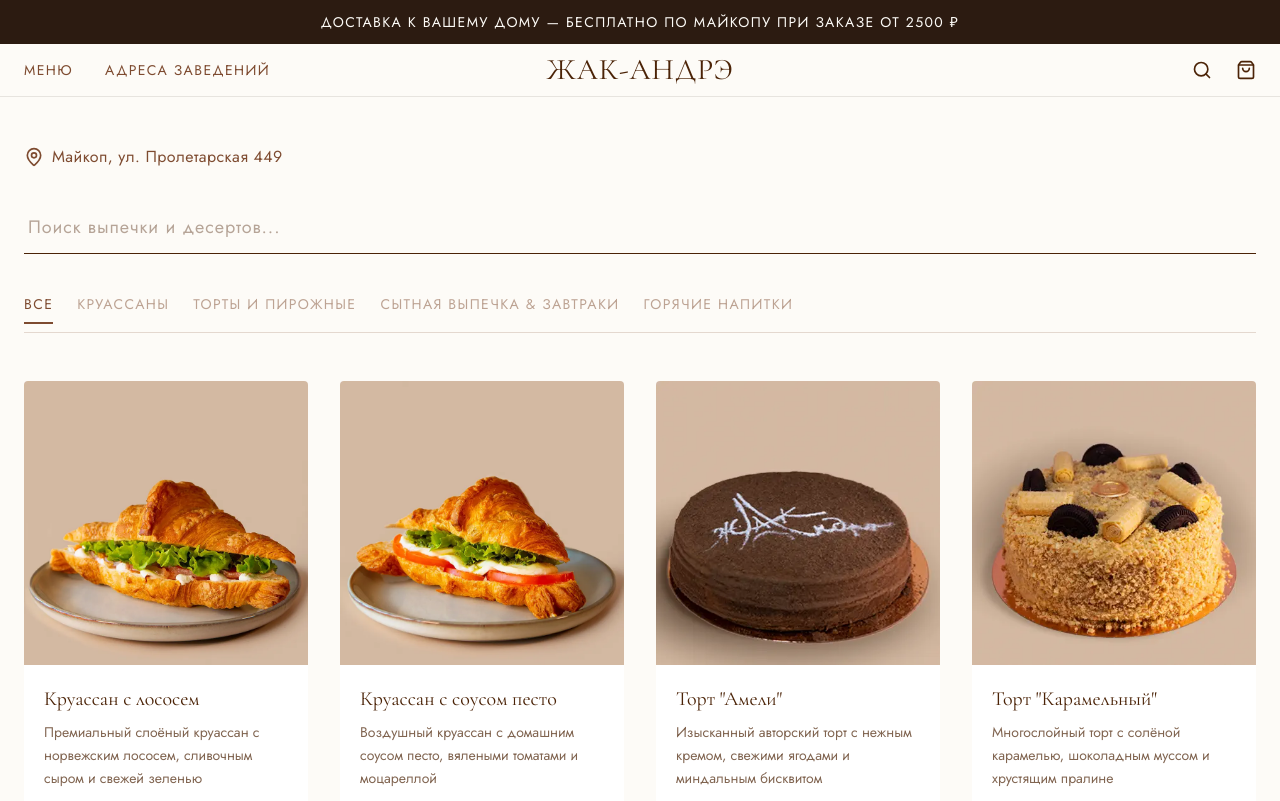
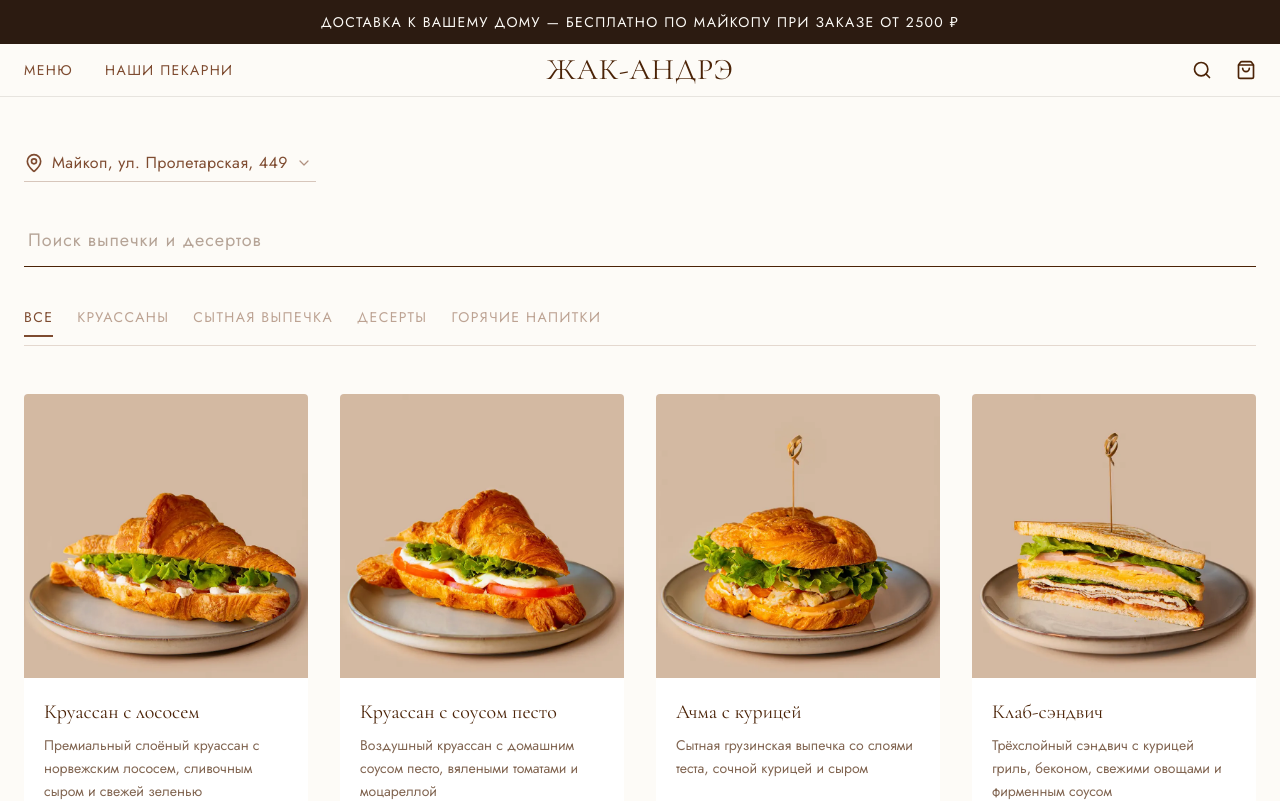
Before and after one commit to danil-shc/Jacques_Andre_Land, a Vue app: page /menu in a window 1280 px wide. Shown: the top 801 px of the page. Built offline with nearby package versions, Linux system fonts and the light colour scheme.

Commit message:
Fixing display buttons in LocationsView.vue file, text logic, add custom select menu for choose the address bakery

```diff
--- /dev/null
+++ b/src/components/AddressDropdown.vue
@@ -0,0 +1,113 @@
+<script setup>
+import { ref, onMounted, onUnmounted } from 'vue'
+import { MapPin } from 'lucide-vue-next'
+
+const props = defineProps({
+  addresses: {
+    type: Array,
+    required: true,
+  },
+})
+
+const selectedAddress = defineModel({ type: String, required: true })
+
+const isOpen = ref(false)
+const dropdownRef = ref(null)
+
+const toggleDropdown = () => {
+  isOpen.value = !isOpen.value
+}
+
+const selectAddress = (address) => {
+  selectedAddress.value = address
+  isOpen.value = false
+}
+
+const handleClickOutside = (event) => {
+  if (dropdownRef.value && !dropdownRef.value.contains(event.target)) {
+    isOpen.value = false
+  }
+}
+
+onMounted(() => {
+  document.addEventListener('click', handleClickOutside)
+})
+
+onUnmounted(() => {
+  document.removeEventListener('click', handleClickOutside)
+})
+</script>
+
+<template>
+  <div ref="dropdownRef" class="relative min-w-0">
+    <button
+      type="button"
+      @click.stop="toggleDropdown"
+      :aria-expanded="isOpen"
+      aria-haspopup="listbox"
+      aria-label="Выберите адрес пекарни"
+      class="group flex w-full min-w-0 items-center gap-2 border-b border-caramel/30 py-1.5 pr-1 text-left transition-all duration-300 ease-in-out focus:border-caramel focus:outline-none"
+    >
+      <MapPin :size="20" class="shrink-0 text-caramel" aria-hidden="true" />
+
+      <span class="min-w-0 flex-1 truncate font-sans text-sm tracking-wide text-caramel md:text-base">
+        {{ selectedAddress }}
+      </span>
+
+      <svg
+        xmlns="http://www.w3.org/2000/svg"
+        viewBox="0 0 20 20"
+        fill="none"
+        aria-hidden="true"
+        :class="[
+          'h-4 w-4 shrink-0 text-caramel/60 transition-transform duration-300 ease-in-out',
+          isOpen ? 'rotate-180' : 'rotate-0',
+        ]"
+      >
+        <path
+          d="M5 7.5L10 12.5L15 7.5"
+          stroke="currentColor"
+          stroke-width="1.5"
+          stroke-linecap="round"
+          stroke-linejoin="round"
+        />
+      </svg>
+    </button>
+
+    <Transition
+      enter-from-class="opacity-0 translate-y-[-8px] scale-[0.98]"
+      enter-to-class="opacity-100 translate-y-0 scale-100"
+      enter-active-class="transition ease-out duration-200"
+      leave-from-class="opacity-100 translate-y-0 scale-100"
+      leave-to-class="opacity-0 translate-y-[-8px] scale-[0.98]"
+      leave-active-class="transition ease-in duration-150"
+    >
+      <ul
+        v-if="isOpen"
+        role="listbox"
+        aria-label="Адреса пекарни"
+        class="absolute left-0 top-full z-50 mt-2 min-w-full overflow-hidden rounded-sm border border-caramel/15 bg-card shadow-xl"
+      >
+        <li
+          v-for="address in addresses"
+          :key="address"
+          role="option"
+          :aria-selected="selectedAddress === address"
+        >
+          <button
+            type="button"
+            @click="selectAddress(address)"
+            :class="[
+              'w-full px-4 py-3 text-left font-sans text-sm tracking-wide transition-colors duration-200 md:text-base',
+              selectedAddress === address
+                ? 'bg-caramel/10 text-caramel'
+                : 'text-chocolate/80 hover:bg-caramel/8 hover:text-caramel',
+            ]"
+          >
+            {{ address }}
+          </button>
+        </li>
+      </ul>
+    </Transition>
+  </div>
+</template>
--- a/src/components/CategoriesSection.vue
+++ b/src/components/CategoriesSection.vue
@@ -30,7 +30,7 @@ const navigateToMenu = (categoryKey) => {
 
           <div class="absolute bottom-0 left-0 p-8 md:p-10 z-10">
             <h2 class="font-serif font-normal text-4xl md:text-5xl text-white mb-3 tracking-tight">
-              ТОРТЫ И ПИРОЖНЫЕ
+              Десерты
             </h2>
             <button
               @click.stop="navigateToMenu('cakes')"
@@ -42,7 +42,7 @@ const navigateToMenu = (categoryKey) => {
         </div>
 
         <div
-          @click="navigateToMenu('breakfast')"
+          @click="navigateToMenu('hearty')"
           class="group relative h-[400px] md:h-[500px] overflow-hidden cursor-pointer"
         >
           <div
@@ -54,10 +54,10 @@ const navigateToMenu = (categoryKey) => {
 
           <div class="absolute bottom-0 left-0 p-8 md:p-10 z-10">
             <h2 class="font-serif font-normal text-4xl md:text-5xl text-white mb-3 tracking-tight">
-              ЗАВТРАКИ
+              Сытная выпечка
             </h2>
             <button
-              @click.stop="navigateToMenu('breakfast')"
+              @click.stop="navigateToMenu('hearty')"
               class="inline-block font-sans font-normal text-xs tracking-widest uppercase text-white border-b border-white/60 pb-1 transition-all duration-300 ease-in-out hover:border-white hover:tracking-[0.25em] cursor-pointer"
             >
               Перейти
--- a/src/components/HeaderSection.vue
+++ b/src/components/HeaderSection.vue
@@ -85,7 +85,7 @@ const navigateAndClose = (path) => {
             to="/locations"
             class="text-caramel font-sans font-normal text-sm tracking-widest uppercase hover:opacity-70 transition-all duration-300 ease-in-out"
           >
-            Адреса заведений
+            Наши пекарни
           </router-link>
         </nav>
 
@@ -155,7 +155,7 @@ const navigateAndClose = (path) => {
             @click="navigateAndClose('/locations')"
             class="text-cream font-sans font-normal text-3xl tracking-widest uppercase hover:opacity-70 transition-all duration-300 ease-in-out cursor-pointer"
           >
-            Адреса заведений
+            Наши пекарни
           </button>
 
           <div class="absolute bottom-12 text-center">
--- a/src/data/products.js
+++ b/src/data/products.js
@@ -20,7 +20,7 @@ export const menuProducts = [
     name: 'Торт "Амели"',
     description: 'Изысканный авторский торт с нежным кремом, свежими ягодами и миндальным бисквитом',
     price: 2800,
-    category: 'ТОРТЫ И ПИРОЖНЫЕ',
+    category: 'Десерты',
     image: 'tort_ameli',
   },
   {
@@ -28,7 +28,7 @@ export const menuProducts = [
     name: 'Торт "Карамельный"',
     description: 'Многослойный торт с солёной карамелью, шоколадным муссом и хрустящим пралине',
     price: 3200,
-    category: 'ТОРТЫ И ПИРОЖНЫЕ',
+    category: 'Десерты',
     image: 'tort_caramel',
   },
   {
@@ -36,7 +36,7 @@ export const menuProducts = [
     name: 'Торт "Фрезье"',
     description: 'Классический французский торт с фисташковым кремом, свежей клубникой и лёгким бисквитом',
     price: 3500,
-    category: 'ТОРТЫ И ПИРОЖНЫЕ',
+    category: 'Десерты',
     image: 'tort_frezie',
   },
   {
@@ -44,7 +44,7 @@ export const menuProducts = [
     name: 'Торт "Jacques André"',
     description: 'Наш фирменный торт — воплощение элегантности и вкуса с премиальными ингредиентами',
     price: 4200,
-    category: 'ТОРТЫ И ПИРОЖНЫЕ',
+    category: 'Десерты',
     image: 'tort_zhak_andre',
   },
   {
@@ -52,7 +52,7 @@ export const menuProducts = [
     name: 'Лимонная тарталетка',
     description: 'Хрустящая песочная корзинка с шелковистым лимонным кремом и меренгой',
     price: 280,
-    category: 'ТОРТЫ И ПИРОЖНЫЕ',
+    category: 'Десерты',
     image: 'limon_tartaletka',
   },
   {
@@ -60,7 +60,7 @@ export const menuProducts = [
     name: 'Тарталетка ассорти',
     description: 'Миниатюрные французские тарталетки с различными начинками — набор из 4 штук',
     price: 950,
-    category: 'ТОРТЫ И ПИРОЖНЫЕ',
+    category: 'Десерты',
     image: 'tartaletka',
   },
   {
@@ -68,7 +68,7 @@ export const menuProducts = [
     name: 'Макарон',
     description: 'Классические французские миндальные пирожные с нежными кремовыми начинками — набор из 6 штук',
     price: 720,
-    category: 'ТОРТЫ И ПИРОЖНЫЕ',
+    category: 'Десерты',
     image: 'makaronc',
   },
   {
@@ -76,7 +76,7 @@ export const menuProducts = [
     name: 'Ачма с курицей',
     description: 'Сытная грузинская выпечка со слоями теста, сочной курицей и сыром',
     price: 480,
-    category: 'СЫТНАЯ ВЫПЕЧКА & ЗАВТРАКИ',
+    category: 'Сытная выпечка',
     image: 'achma_kurica',
   },
   {
@@ -84,7 +84,7 @@ export const menuProducts = [
     name: 'Клаб-сэндвич',
     description: 'Трёхслойный сэндвич с курицей гриль, беконом, свежими овощами и фирменным соусом',
     price: 520,
-    category: 'СЫТНАЯ ВЫПЕЧКА & ЗАВТРАКИ',
+    category: 'Сытная выпечка',
     image: 'club_sandwich',
   },
   {
@@ -92,7 +92,7 @@ export const menuProducts = [
     name: 'Сырник',
     description: 'Воздушные сырники из фермерского творога с ванилью, подаются со сметаной и ягодным соусом',
     price: 380,
-    category: 'СЫТНАЯ ВЫПЕЧКА & ЗАВТРАКИ',
+    category: 'Сытная выпечка',
     image: 'sirnik',
   },
 ]
--- a/src/views/MenuView.vue
+++ b/src/views/MenuView.vue
@@ -2,17 +2,18 @@
   <div class="min-h-screen bg-cream">
     <div class="max-w-7xl mx-auto px-6 py-8 md:py-12">
       <div class="flex items-center justify-between mb-8">
-        <div class="flex items-center space-x-2">
-          <MapPin :size="20" class="text-caramel" />
-          <span class="text-sm md:text-base text-caramel font-sans tracking-wide">Майкоп, ул. Пролетарская 449</span>
-        </div>
+        <AddressDropdown
+          v-model="selectedAddress"
+          :addresses="bakeryAddresses"
+          class="min-w-0 max-w-full sm:max-w-md"
+        />
       </div>
 
       <div class="mb-10">
         <input
           v-model="searchQuery"
           type="text"
-          placeholder="Поиск выпечки и десертов..."
+          placeholder="Поиск выпечки и десертов"
           class="w-full bg-transparent border-b border-chocolate text-chocolate placeholder:text-chocolate/40 py-3 px-1 text-base md:text-lg font-sans tracking-wider focus:outline-none focus:border-chocolate transition-all duration-300"
         />
       </div>
@@ -174,7 +175,8 @@ import { ref, computed, onMounted } from 'vue'
 import { useRoute } from 'vue-router'
 import { useCart } from '@/store/cart'
 import { coffeeMenu, allMenuProducts } from '@/data/products'
-import { MapPin, Bell, Plus } from 'lucide-vue-next'
+import { Bell, Plus } from 'lucide-vue-next'
+import AddressDropdown from '@/components/AddressDropdown.vue'
 
 const route = useRoute()
 const { cartItems, totalPrice, addToCart: addToCartGlobal, increaseQuantity, decreaseQuantity, clearCart } = useCart()
@@ -204,11 +206,25 @@ const formatProductLabel = (product) => {
 const categories = [
   'ВСЕ',
   'КРУАССАНЫ',
-  'ТОРТЫ И ПИРОЖНЫЕ',
-  'СЫТНАЯ ВЫПЕЧКА & ЗАВТРАКИ',
+  'Сытная выпечка',
+  'Десерты',
   'ГОРЯЧИЕ НАПИТКИ'
 ]
 
+const categoryOrder = {
+  'КРУАССАНЫ': 1,
+  'Сытная выпечка': 2,
+  'Десерты': 3,
+  'ГОРЯЧИЕ НАПИТКИ': 4,
+}
+
+const bakeryAddresses = [
+  'Майкоп, ул. Пролетарская, 449',
+  'Майкоп, ул. Первомайская, 193',
+  'Майкоп, Шоссейная ул., 18 (1 этаж)'
+]
+
+const selectedAddress = ref(bakeryAddresses[0])
 const selectedCategory = ref('ВСЕ')
 const searchQuery = ref('')
 
@@ -268,12 +284,24 @@ const filteredProducts = computed(() => {
     })
   }
 
+  if (selectedCategory.value === 'ВСЕ') {
+    filtered = [...filtered].sort((a, b) => {
+      const orderA = categoryOrder[a.category] ?? 99
+      const orderB = categoryOrder[b.category] ?? 99
+
+      if (orderA !== orderB) return orderA - orderB
+
+      return allProducts.indexOf(a) - allProducts.indexOf(b)
+    })
+  }
+
   return filtered
 })
 
 const categoryMapping = {
-  'cakes': 'ТОРТЫ И ПИРОЖНЫЕ',
-  'breakfast': 'СЫТНАЯ ВЫПЕЧКА & ЗАВТРАКИ'
+  'cakes': 'Десерты',
+  'hearty': 'Сытная выпечка',
+  'breakfast': 'Сытная выпечка',
 }
 
 onMounted(() => {
@@ -288,7 +316,7 @@ function checkout() {
     .map(item => `- ${formatProductLabel(item)} (${item.quantity} шт) — ${item.price * item.quantity} ₽`)
     .join('\n')
 
-  const message = `Салам алейкум! Хочу сделать заказ:\n\n${orderText}\n\nИтого: ${totalPrice.value} ₽\n\nЗаберу с ул. Пролетарская 449, Майкоп.`
+  const message = `Салам алейкум! Хочу сделать заказ:\n\n${orderText}\n\nИтого: ${totalPrice.value} ₽\n\nЗаберу с ${selectedAddress.value}.`
 
   const phoneNumber = '79002620036'
   const whatsappUrl = `https://wa.me/${phoneNumber}?text=${encodeURIComponent(message)}`
```
Also changed, not shown: src/components/FooterSection.vue (+3 -6 lines), src/views/LocationsView.vue (+7 -5 lines).
